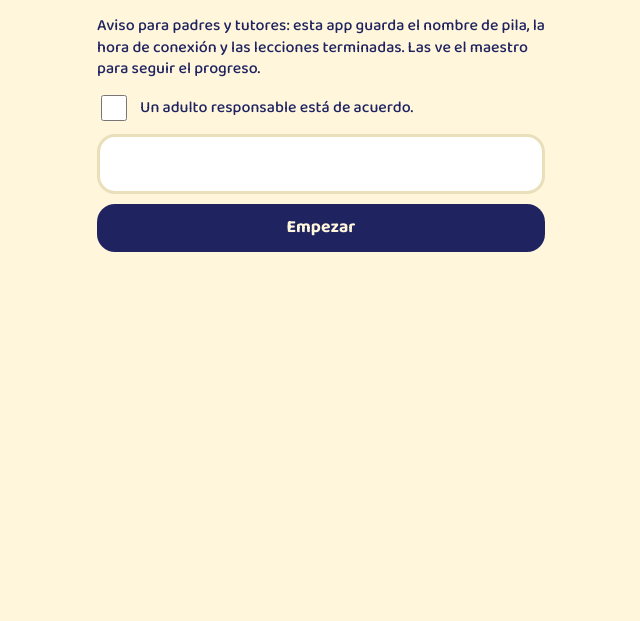
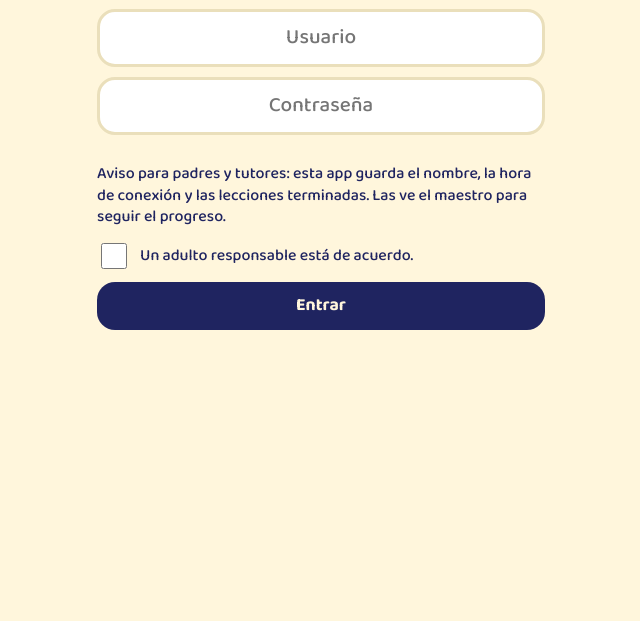
Before and after one commit to ELMASEB/nur-letras, a plain HTML site: page index.html in a window 1280 px wide. Shown: the part 179-800 px from the top of the page, without its empty margins (319-959 px from the left). Drawn offline with Linux system fonts and the light colour scheme; a web font is replaced by a local one.

Commit message:
Add files via upload

```diff
--- a/index.html
+++ b/index.html
@@ -73,13 +73,13 @@ function say(t){try{const ss=speechSynthesis;ss.cancel();const u=new SpeechSynth
 let li=0,step=0,qs=[],qi=0;
 
 function home(){
- if(!S.name){ask();return}
+ if(!S.name||!S.u){ask();return}
  if(!window._c){window._c=1;track("conexion")}
  const n=Object.keys(S).filter(k=>k!=="name").length;
  app.innerHTML=`<span class="firefly">✨</span><h1>Babeng y las letras</h1>
  <p>${S.name?`¡Hola, ${esc(S.name)}! Me alegra mucho verte. Soy Babeng y vamos a aprender juntos.`:"¡Hola! Soy Babeng."} Toca una lección para empezar. Llevas ${n} de ${L.length+R.length} estrellas.</p>`+
  L.map((l,i)=>`<button class="lesson" onclick="start(${i})"><span class="lt">${l.map(x=>x.c).join(" ")}</span><span>Lección ${i+1}</span><span class="st">${S[i]?"⭐":"☆"}</span></button>`).join("")+
- `${R.map((l,i)=>`<button class="lesson" onclick="rstart(${i})"><span class="lt" lang="ar">${l.s}</span><span>${l.t}</span><span class="st">${S["r"+i]?"⭐":"☆"}</span></button>`).join("")}<button class="lesson" onclick="rd(0)"><span class="lt" style="direction:ltr;font-family:inherit">Practica leer</span><span>3 textos cortos en árabe</span><span class="st">📝</span></button><button class="lesson" onclick="story(0)"><span class="lt" style="direction:ltr;font-family:inherit">Historia de Safi</span><span>8 textos cortos</span><span class="st">📚</span></button><p class="note">El audio usa la voz del teléfono. Puede fallar con algunos sonidos.</p><p class="note">Esta app guarda tu nombre, la hora en que entras y las lecciones que terminas. Tu maestro puede verlos.</p><button class="back" onclick="chName()">Cambiar nombre</button>`;
+ `${R.map((l,i)=>`<button class="lesson" onclick="rstart(${i})"><span class="lt" lang="ar">${l.s}</span><span>${l.t}</span><span class="st">${S["r"+i]?"⭐":"☆"}</span></button>`).join("")}<button class="lesson" onclick="rd(0)"><span class="lt" style="direction:ltr;font-family:inherit">Practica leer</span><span>3 textos cortos en árabe</span><span class="st">📝</span></button><button class="lesson" onclick="story(0)"><span class="lt" style="direction:ltr;font-family:inherit">Historia de Safi</span><span>8 textos cortos</span><span class="st">📚</span></button><p class="note">El audio usa la voz del teléfono. Puede fallar con algunos sonidos.</p><p class="note">Esta app guarda tu nombre, la hora en que entras y las lecciones que terminas. Tu maestro puede verlos.</p><button class="back" onclick="chName()">Salir</button>`;
 }
 function start(i){li=i;step=0;card()}
 function card(){
@@ -201,6 +201,18 @@ R.push(
 {t:"ال: letras lunares",s:"الْقَمَرُ",r:"ال significa «el» o «la». Con las letras lunares, la lām se lee: al-. Lunares: ا ب ج ح خ ع غ ف ق ك م ه و ي.",ex:[["الْقَمَرُ","al-qamaru"],["الْبَيْتُ","al-baytu"],["الْكِتَابُ","al-kitābu"],["الْوَلَدُ","al-waladu"],["الْيَدُ","al-yadu"],["الْجَمَلُ","al-jamalu"],["الْفِيلُ","al-fīlu"],["الْمَسْجِدُ","al-masjidu"]]},
 {t:"ال: letras solares",s:"الشَّمْسُ",r:"Con las letras solares, la lām no se lee: se pronuncia la letra doble (shadda). Solares: ت ث د ذ ر ز س ش ص ض ط ظ ل ن.",ex:[["الشَّمْسُ","ash-shamsu"],["النُّورُ","an-nūru"],["الرَّجُلُ","ar-rajulu"],["السَّمَكُ","as-samaku"],["الدَّرْسُ","ad-darsu"],["التِّينُ","at-tīnu"],["الصَّبَاحُ","aṣ-ṣabāḥu"],["الزَّهْرَةُ","az-zahratu"]]}
 );
+const inp=(id,ph,t)=>`<input id="${id}" type="${t}" placeholder="${ph}" maxlength="30" autocomplete="off" autocapitalize="none" style="width:100%;font:inherit;font-size:1.3rem;padding:12px 16px;border-radius:18px;border:3px solid var(--soft);background:var(--card);color:var(--ink);text-align:center;margin-bottom:10px">`;
+function ask(){app.innerHTML=`<div class="win"><span class="firefly">✨</span><h1>¡Hola! Soy Babeng</h1><p>Escribe tu usuario y tu contraseña.</p>${inp("us","Usuario","text")}${inp("pw","Contraseña","password")}<p class="note" style="font-size:1rem;opacity:1;text-align:left">Aviso para padres y tutores: esta app guarda el nombre, la hora de conexión y las lecciones terminadas. Las ve el maestro para seguir el progreso.</p><label style="display:flex;gap:10px;align-items:center;text-align:left;margin:10px 0;font-size:1rem"><input type="checkbox" id="ok" style="width:26px;height:26px;flex:none"> Un adulto responsable está de acuerdo.</label><div class="row"><button class="btn" id="lb" onclick="login()">Entrar</button></div></div>`}
+async function login(){const u=document.getElementById("us").value.trim(),p=document.getElementById("pw").value;
+ if(!u||!p){msg("Escribe tu usuario y tu contraseña.");return}
+ if(!document.getElementById("ok").checked){msg("Pide a un adulto que marque la casilla.");return}
+ const b=document.getElementById("lb");b.disabled=true;
+ try{const r=await fetch(HOOK,{method:"POST",body:JSON.stringify({a:"login",u:u,p:p})});const j=await r.json();
+  if(j.ok){S.u=u;S.p=p;S.name=j.n;save();track("acceso");home();return}
+  msg("Usuario o contraseña incorrectos.")}catch(e){msg("No se pudo conectar. Revisa tu internet.")}
+ b.disabled=false}
+function chName(){delete S.name;delete S.u;delete S.p;save();home()}
+function track(e,d){if(!S.u)return;try{fetch(HOOK,{method:"POST",body:JSON.stringify({a:"ev",u:S.u,p:S.p,e:e,d:d||""})}).catch(()=>{})}catch(z){}}
 home();
 </script>
 </body>
```
